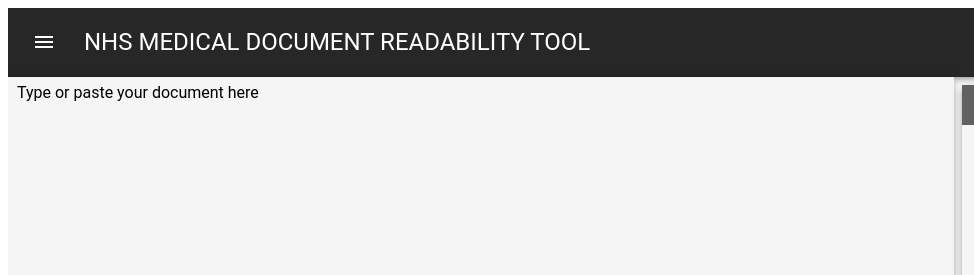
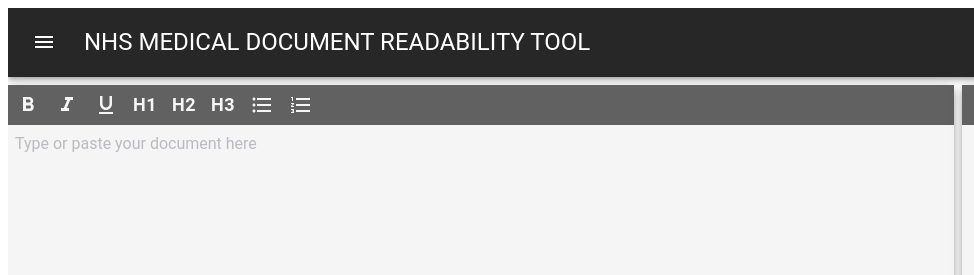
Before and after one commit to NewcastleRSE/nhs_readability_react, a React app: page / in a window 1280 px wide. Shown: the top 275 px of the page, 0-974 px from the left. Built offline with nearby package versions, Linux system fonts and the light colour scheme.

Commit message:
Building toolbar

```diff
--- a/src/assets/css/App.css
+++ b/src/assets/css/App.css
@@ -7,7 +7,7 @@
     border: none;
     background-color: #f5f5f5;  /* Material grey[100] */
     color: black;
-    height: calc(100vh - 100px);
+    height: calc(100vh - 140px);
     overflow-y: auto;
     width: 100%;
     line-height: 2em;
@@ -20,7 +20,10 @@
 }
 
 div.public-DraftEditorPlaceholder-root {
-    padding: 0 5px;
+    color: rgb(186, 186, 193);
+    padding-top: 3px;
+    padding-left: 3px;
+    margin-bottom: -20px;
 }
 
 .tippy-box {
--- a/src/assets/readability/Constants.js
+++ b/src/assets/readability/Constants.js
@@ -14,7 +14,7 @@
 const localeLang = "en-UK";
 
 /* Sentence complexity threshold (SMOG value > which sentence is deemed complex) */
-const sentenceComplexityThreshold = 4.0;
+const sentenceComplexityThreshold = 4.5;
 
 /* Average words per minute reading time */
 const averageReadingWordsPerMinute = 250;
--- a/src/assets/readability/PanelItems.js
+++ b/src/assets/readability/PanelItems.js
@@ -1,9 +1,8 @@
 import { styled } from '@mui/material/styles';
-import { grey } from '@mui/material/colors';
 import Switch from '@mui/material/Switch';
 import { Help } from '@mui/icons-material';
 import { Paper, ListSubheader, ListItem, ListItemIcon, ListItemText } from '@mui/material';
-import { highlightingStyles } from './Styles';
+import { darkGrey, lightGrey, highlightingStyles } from './Styles';
 
 const switchListItems = [
     {
@@ -132,9 +131,6 @@
     }
 ];
 
-const darkGrey = grey.A700;
-const lightGrey = grey.A100;
-
 const WhitePaper = props => {
     const { elevation, ...other } = props;
     return <Paper elevation={elevation} sx={{ background: lightGrey }} {...other} />
--- a/src/assets/readability/Styles.js
+++ b/src/assets/readability/Styles.js
@@ -25,6 +25,21 @@
     }
 };
 
+const toolButtonStyles = {
+    'bold': {
+        fontWeight: 'bold'
+    },
+    'italic': {
+        fontStyle: 'italic'
+    },
+    'underline': {
+        textDecoration: 'underline'
+    }
+};
+
 const darkTheme = Object.assign(createTheme({ palette: { mode: 'dark' } }));
 
-export { highlightingStyles, darkTheme };
+const darkGrey = grey.A700;
+const lightGrey = grey.A100;
+
+export { highlightingStyles, toolButtonStyles, darkTheme, darkGrey, lightGrey };
--- a/src/assets/readability/TextModel.js
+++ b/src/assets/readability/TextModel.js
@@ -43,12 +43,14 @@
     /**
      * Update the text model state based on a new EditorState
      * @param {EditorState} newEditorState
+     * @return {boolean} if text has changed (as opposed to selection/inline styles etc)
      */
     stateUpdate(newEditorState) {
 
         console.group('stateUpdate()');
         console.log('New editor state:\n', newEditorState);
 
+        let textChanged = false;
         let changeType = newEditorState.getLastChangeType();
         switch(changeType) {
 
@@ -71,6 +73,7 @@
                 if (currentContentState != newContentState) {
 
                     /* Recompute all global counts */
+                    textChanged = true;
                     Object.assign(this, GLOBAL_COUNT_INITIALISER);
                     let liveKeys = [];
 
@@ -113,7 +116,7 @@
                     });
                     console.log('Finished');
                 } else {
-                    console.log('Content state has not changed');
+                    console.log('Content state has not changed (e.g. a selection)');
                 }
                 break;
         }
@@ -123,6 +126,10 @@
         console.log('Updated model:\n', this);
         console.groupEnd();
 
+        return(textChanged);
+    }
+
+    getEditorState() {
         return(this.editorState);
     }
 
--- a/src/components/DocumentAnalyser.js
+++ b/src/components/DocumentAnalyser.js
@@ -1,13 +1,102 @@
 import * as React from 'react';
 import { Grid, List } from '@mui/material';
+import { FormatBold, FormatItalic, FormatUnderlined, FormatListBulleted, FormatListNumbered } from '@mui/icons-material';
+import { Box, ButtonGroup, Button } from '@mui/material';
 import TextModel from '../assets/readability/TextModel';
 import * as Panel from '../assets/readability/PanelItems';
-import { highlightingStyles } from '../assets/readability/Styles';
-import { CompositeDecorator, Editor, EditorState } from 'draft-js';
+import { darkGrey, lightGrey, highlightingStyles, toolButtonStyles } from '../assets/readability/Styles';
+import { CompositeDecorator, Editor, EditorState, RichUtils } from 'draft-js';
 import tippy from 'tippy.js';
-import "tippy.js/dist/tippy.css";
-import "tippy.js/animations/scale.css";
+import 'tippy.js/dist/tippy.css';
+import 'tippy.js/animations/scale.css';
 import 'tippy.js/themes/material.css';
+
+const EditorToolbarButton = (props) => {
+    return (
+        <Button
+            title={ props.title }
+            variant="text"
+            sx={{ width: '40px', height: '40px', color: lightGrey, fontWeight: 'bold', fontSize: '1em' }}
+            onClick={ () => {
+                props.onClick(toolButtonStyles[props.name] || 'none');
+            } }
+        >
+            { typeof props.text == 'string' ? props.text  : <props.icon /> }
+        </Button>
+    );
+}
+
+const EditorToolbar = (props) => {
+    return (
+        <Box sx={{
+            background: darkGrey,
+            color: lightGrey,
+            fontSize: 'large',
+            marginTop: '8px',
+            height: '40px',
+            lineHeight: '40px'
+        }}>
+            <ButtonGroup sx={{ borderRadius: 0 }}>
+                <EditorToolbarButton
+                    name={ 'bold' }
+                    title="Make selection bold"
+                    icon={ FormatBold }
+                    onClick={ props.buttonAction }
+                >
+                </EditorToolbarButton>
+                <EditorToolbarButton
+                    name={ 'italic' }
+                    title="Italicise selection"
+                    icon={ FormatItalic }
+                    onClick={ props.buttonAction }
+                >
+                </EditorToolbarButton>
+                <EditorToolbarButton
+                    name={ 'underline' }
+                    title="Underline selection"
+                    icon={ FormatUnderlined }
+                    onClick={ props.buttonAction }
+                >
+                </EditorToolbarButton>
+                <EditorToolbarButton
+                    name={ 'h1' }
+                    title="Heading level 1"
+                    text={ 'H1' }
+                    onClick={ props.buttonAction }
+                >
+                </EditorToolbarButton>
+                <EditorToolbarButton
+                    name={ 'h2' }
+                    title="Heading level 2"
+                    text={ 'H2' }
+                    onClick={ props.buttonAction }
+                >
+                </EditorToolbarButton>
+                <EditorToolbarButton
+                    name={ 'h3' }
+                    title="Heading level 3"
+                    text={ 'H3' }
+                    onClick={ props.buttonAction }
+                >
+                </EditorToolbarButton>
+                <EditorToolbarButton
+                    name={ 'ul' }
+                    title="Create bulleted list"
+                    icon={ FormatListBulleted }
+                    onClick={ props.buttonAction }
+                >
+                </EditorToolbarButton>
+                <EditorToolbarButton
+                    name={ 'ol' }
+                    title="Create numbered list"
+                    icon={ FormatListNumbered }
+                    onClick={ props.buttonAction }
+                >
+                </EditorToolbarButton>
+            </ButtonGroup>
+        </Box>
+    );
+};
 
 export default class DocumentAnalyser extends React.Component {
 
@@ -77,10 +166,9 @@
         });
         tippy('[data-tippy-content]');
 
-        /* Enable click anywhere in editor to give focus initially - eliminates unintuitive behaviour which focusses only on click over placeholder text */
-        const editorRoot = document.querySelector('div.DraftEditor-root');
-        editorRoot.addEventListener('click', () => {
-            editorRoot.querySelector('div.public-DraftEditorPlaceholder-root').style.display = 'none';
+        /* Cope with some of the issues described in https://github.com/facebook/draft-js/issues/403 - loading Draft.css was impractical here */
+        this.editor.current.focus();
+        document.querySelector('div.DraftEditor-root').addEventListener('click', () => {
             this.editor.current.focus();
         });
     }
@@ -111,27 +199,39 @@
         }
     }
 
+    onToolbarButtonAction(style) {
+        console.log('onToolbarButtonHandler()', style);
+        let newEditorState = RichUtils.toggleInlineStyle(this.state.editorState, style);
+        this.setState({ editorState: newEditorState });
+    }
+
+    onStateChange(newState) {
+        let textChanged = this.textModel.stateUpdate(newState, this.state.switches);
+        this.setState({ 'editorState': this.textModel.getEditorState() } );
+        if (textChanged) {
+            /* Set basic document metrics */
+            this.setState({ 'metrics': this.textModel.getMetrics() });
+            /* Set readability metrics */
+            const smog = this.textModel.smogIndex();
+            this.setState({ 'readability': {
+                readingTime: this.textModel.averageReadingTime(),
+                smogIndex: smog,
+                ukReadingAge: this.textModel.toUKReadingAge(smog)
+            }});
+        }
+    }
+
     render() {
         return (
             <Grid container spacing={1}>
                 <Grid item xs={12} sm={12} md={9}>
                     <Panel.WhitePaper elevation={5}>
+                        <EditorToolbar buttonAction={ this.onToolbarButtonAction.bind(this) }/>
                         <Editor
                             ref={ this.editor }
                             placeholder='&nbsp;Type or paste your document here'
                             editorState={ this.state.editorState }
-                            onChange={ (newState) => {
-                                this.setState({ 'editorState': this.textModel.stateUpdate(newState, this.state.switches) } );
-                                /* Set basic document metrics */
-                                this.setState({ 'metrics': this.textModel.getMetrics() });
-                                /* Set readability metrics */
-                                const smog = this.textModel.smogIndex();
-                                this.setState({ 'readability': {
-                                    readingTime: this.textModel.averageReadingTime(),
-                                    smogIndex: smog,
-                                    ukReadingAge: this.textModel.toUKReadingAge(smog)
-                                }});
-                            } }
+                            onChange={ this.onStateChange.bind(this) }
                         />
                     </Panel.WhitePaper>
                 </Grid>
```
